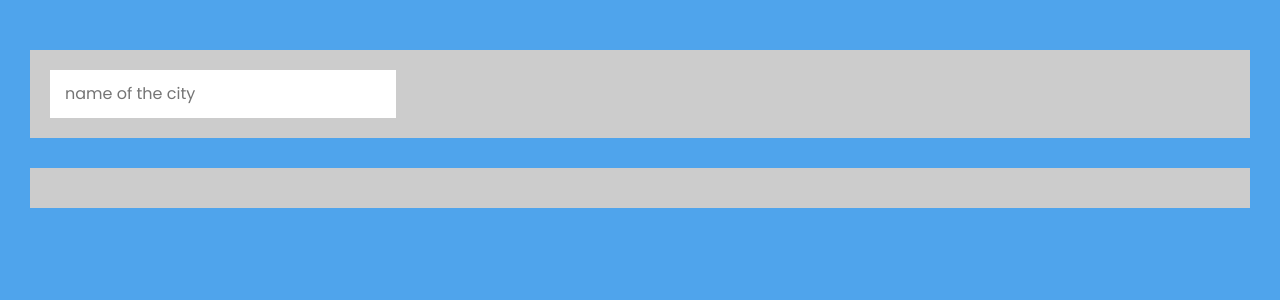
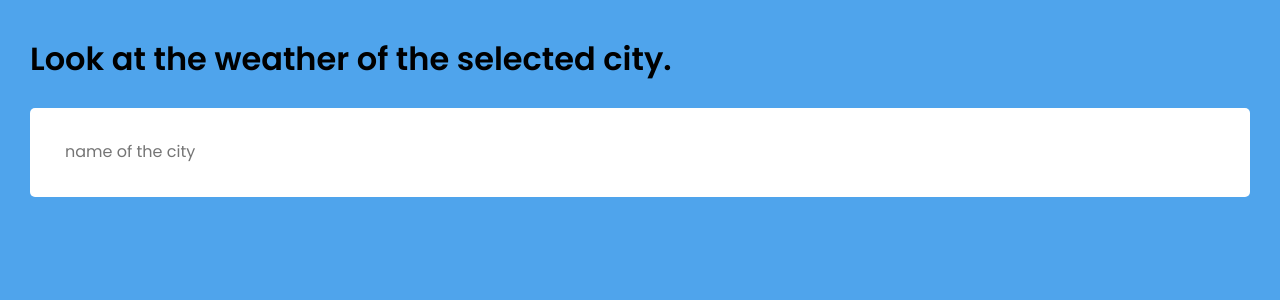
Before and after one commit to Vov4ukz53/Weather, a React (Create React App) app: page /#/weather in a window 1280 px wide. Shown: the top 300 px of the page. Built offline with nearby package versions, Linux system fonts and the light colour scheme; no server answers.

Commit message:
created form and result components

```diff
--- a/src/common/Section.js
+++ b/src/common/Section.js
@@ -3,6 +3,6 @@ import styled from "styled-components";
 export const Section = styled.section`
   margin: 30px 0;
   padding: 20px;
-  background: #ccc;
-
+  background: ${({theme}) => theme.colors.white};
+  border-radius: 5px;
 `;
--- /dev/null
+++ b/src/features/weatherPage/Form.js/index.js
@@ -0,0 +1,43 @@
+import { useLocation, useNavigate } from "react-router-dom";
+import { Section } from "../../../common/Section";
+import { Input } from "./styled";
+
+
+export const Form = () => {
+  const location = useLocation();
+  const navigate = useNavigate();
+
+  const onFormSubmit = e => {
+    e.preventDefault();
+  };
+
+  const onInputChange = ({ target }) => {
+    const searchParams = new URLSearchParams(location.search);
+
+    if (target.value.trim() === "") {
+      searchParams.delete("search");
+    } else {
+      searchParams.set("search", target.value);
+    }
+
+    navigate({
+      pathname: location.pathname,
+      search: searchParams.toString()
+    });
+  };
+
+  return (
+    <Section>
+      <form
+        onSubmit={onFormSubmit}
+      >
+        <Input
+          onChange={onInputChange}
+          type="text"
+          title="English only!"
+          placeholder="name of the city"
+        />
+      </form>
+    </Section>
+  )
+};
--- a/src/features/weatherPage/styled.js
+++ b/src/features/weatherPage/Form.js/styled.js
@@ -1,6 +1,8 @@
 import styled from "styled-components";
 
 export const Input = styled.input`
+  width: 100%;
   padding: 15px;
   border: none;
+  border-radius: 5px;
 `;
--- /dev/null
+++ b/src/features/weatherPage/Result/index.js
@@ -0,0 +1,29 @@
+import { useSelector } from "react-redux";
+import { Section } from "../../../common/Section";
+import { selectWeather } from "../weatherPageSlice";
+
+export const Result = () => {
+  const {
+    name,
+    weather,
+    sys,
+    main,
+    wind,
+  } = useSelector(selectWeather);
+
+  return (
+    <>
+      {weather &&
+        <Section>
+          <h3>Search results for {name}:</h3>
+          <p>temperature : {`${main.temp.toFixed()} ℃`} </p>
+          <p>feels like: {`${main.feels_like.toFixed()} ℃`}</p>
+          <p>sunrise: {new Date(sys.sunrise * 1000).toLocaleTimeString()}</p>
+          <p>sunset: {new Date(sys.sunset * 1000).toLocaleTimeString()}</p>
+          <p>wind force: {`${wind.speed.toFixed()} m/s`}</p>
+          <p>pressure: {`${main.pressure} hPa`}</p>
+        </Section>
+      }
+    </>
+  )
+}
--- a/src/features/weatherPage/index.js
+++ b/src/features/weatherPage/index.js
@@ -1,63 +1,26 @@
-import { useEffect, useState } from "react";
-import { useLocation, useNavigate } from "react-router-dom";
-import { useSelector } from "react-redux";
+import { useEffect } from "react";
+import { useLocation } from "react-router-dom";
 import { useDispatch } from "react-redux";
 import { Container } from "../../common/Container";
-import { Section } from "../../common/Section";
-import { Input } from "./styled";
-import { fetchWeather, selectWeather } from "./weatherPageSlice";
+import { Form } from "./Form.js";
+
+import { fetchWeather } from "./weatherPageSlice";
+import { Result } from "./Result";
 
 export const WeatherPage = () => {
   const dispatch = useDispatch();
   const location = useLocation();
-  const navigate = useNavigate();
-  const { main } = useSelector(selectWeather);
-
   const query = (new URLSearchParams(location.search)).get("search");
 
   useEffect(() => {
     dispatch(fetchWeather({ query }));
   }, [dispatch, query]);
 
-  const onFormSubmit = e => {
-    e.preventDefault();
-  };
-
-  const onInputChange = ({ target }) => {
-    const searchParams = new URLSearchParams(location.search);
-
-    if (target.value.trim() === "") {
-      searchParams.delete("search");
-    } else {
-      searchParams.set("search", target.value);
-    }
-
-    navigate({
-      pathname: location.pathname,
-      search: searchParams.toString()
-    });
-
-
-  }
-
   return (
     <Container>
-      <Section>
-        <form
-          onSubmit={onFormSubmit}
-        >
-          <Input
-            onChange={onInputChange}
-            type="text"
-            placeholder="name of the city"
-          />
-        </form>
-      </Section>
-      <Section>
-        <div>
-          {main ? main.temp : ""}
-        </div>
-      </Section>
+      <h1>Look at the weather of the selected city.</h1>
+      <Form />
+      <Result />
     </Container>
   )
 };
--- a/src/features/weatherPage/weatherPageSlice.js
+++ b/src/features/weatherPage/weatherPageSlice.js
@@ -27,5 +27,6 @@ export const {
 const selectWeatherState = state => state.weather;
 
 export const selectWeather = state => selectWeatherState(state).weather;
+export const selectLoading = state => selectWeatherState(state).loading;
 
 export default weatherSlice.reducer;
--- a/src/theme.js
+++ b/src/theme.js
@@ -1,5 +1,6 @@
 export const theme = {
   colors: {
+    white: "#FFFFFF",
     blue: '#4FA4EC',
   },
 };
```
